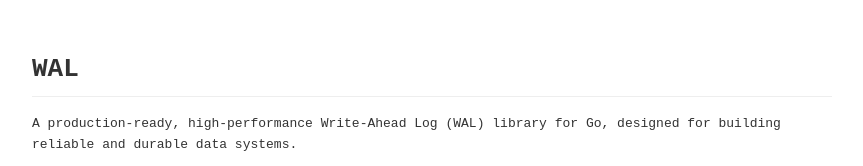
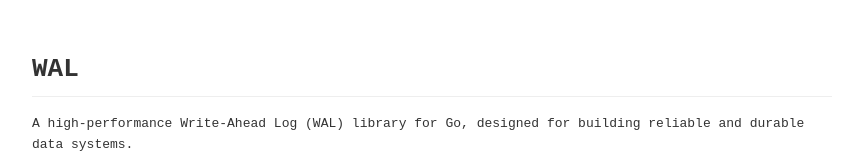
Before and after one commit to wizenheimer/wal, a plain HTML site: page public/index.html in a window 1280 px wide. Shown: the top 166 px of the page, without its empty margins (208-1071 px from the left). Drawn offline with nearby package versions, Linux system fonts and the light colour scheme.

Commit message:
chore: sync docs

```diff
--- a/public/index.html
+++ b/public/index.html
@@ -223,8 +223,8 @@
     <div class="header">
       <h1>WAL</h1>
       <p>
-        A production-ready, high-performance Write-Ahead Log (WAL) library for
-        Go, designed for building reliable and durable data systems.
+        A high-performance Write-Ahead Log (WAL) library for Go, designed for
+        building reliable and durable data systems.
       </p>
       <div style="display: flex; gap: 1rem">
         <a href="https://github.com/wizenheimer/wal" class="header-button"
@@ -503,7 +503,7 @@ func (sm *StateMachine) Apply(command Command) error {
       </tr>
       <tr>
         <td></td>
-        <td>Production</td>
+        <td>Deployment</td>
         <td>20-50 segments</td>
       </tr>
       <tr>
@@ -658,7 +658,7 @@ opts.SyncInterval = 5 * time.Second</code></pre>
         <strong>error_handling/</strong> - CRC validation and error recovery
       </li>
       <li><strong>segment_manager/</strong> - Multi-segment management</li>
-      <li><strong>wal_api/</strong> - Complete production example</li>
+      <li><strong>wal_api/</strong> - Complete example</li>
     </ul>
 
     <h2>Documentation</h2>
```
Also changed, not shown: 4 other files.
